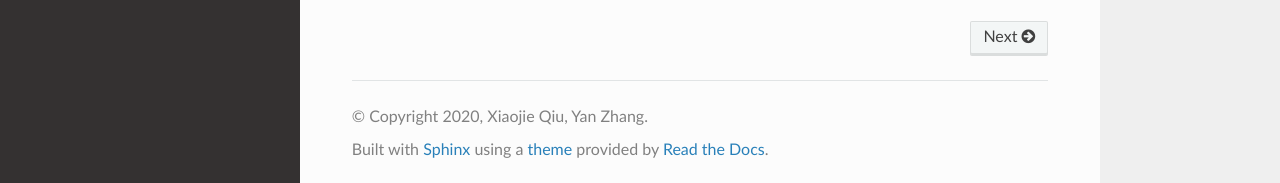
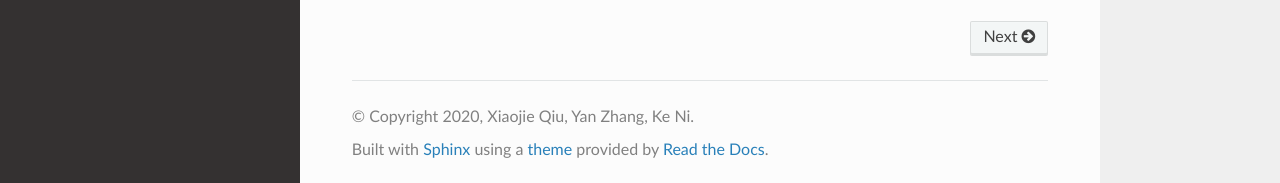
Before and after one commit to aristoteleo/dynamo-release, a Sphinx documentation site: the page built from docs/source/index.rst, in a window 1280 px wide and 900 px high, scrolled down 1888 px. Shown: the part 714-897 px from the top of the window. Built offline with Sphinx 7.4.7 and the Read the Docs theme 2.0.0, drawn with Linux system fonts in a browser that asks for light colours; pages that are not in the unit, such as notebooks, are missing from menus.

```diff
--- a/docs/requirements.txt
+++ b/docs/requirements.txt
@@ -13,13 +13,13 @@ pandas>=0.25.1
 scipy>=1.0
 scikit-learn>=0.19.1
 cvxopt>=1.2.3
-anndata>=0.6.18
+anndata==0.7.5
 loompy>=3.0.5
 matplotlib>=3.1.0
 trimap>=1.0.11
 setuptools
 numdifftools>=0.9.39
-umap-learn>=0.4.3
+umap-learn>=0.5.1
 hdbscan>=0.8.26
 PATSY>=0.5.1
 statsmodels>=0.9.0
--- a/docs/source/conf.py
+++ b/docs/source/conf.py
@@ -61,11 +61,11 @@ nbsphinx_prolog = r"""
 # -- Project information -----------------------------------------------------
 
 project = "dynamo"
-copyright = "2020, Xiaojie Qiu, Yan Zhang"
-author = "Xiaojie Qiu, Yan Zhang"
+copyright = "2020, Xiaojie Qiu, Yan Zhang, Ke Ni"
+author = "Xiaojie Qiu, Yan Zhang, Ke Ni"
 
 # The full version, including alpha/beta/rc tags
-release = "0.95.2"
+release = "0.96"
 
 # -- General configuration ---------------------------------------------------
 
--- a/requirements.txt
+++ b/requirements.txt
@@ -3,7 +3,7 @@ pandas>=0.25.1
 scipy>=1.0
 scikit-learn>=0.19.1
 cvxopt>=1.2.3
-anndata>=0.7.4
+anndata==0.7.5
 loompy>=3.0.5
 matplotlib>=3.1.0
 trimap>=1.0.11
--- a/setup.py
+++ b/setup.py
@@ -9,7 +9,7 @@ with open("README.md", "r") as fh:
 
 setup(
     name="dynamo-release",
-    version="0.95.2",
+    version="0.96.0",
     python_requires=">=3.7",
     install_requires=[l.strip() for l in Path("requirements.txt").read_text("utf-8").splitlines()],  # 'yt>=3.5.1',
     extras_require={
@@ -27,7 +27,7 @@ setup(
         "Operating System :: OS Independent",
     ],
     #     include_dirs=[np.get_include()],
-    author="Xiaojie Qiu, Yan Zhang",
+    author="Xiaojie Qiu, Yan Zhang, Ke Ni",
     author_email="xqiu.sc@gmail.com",
     description="Mapping Vector Field of Single Cells",
     long_description=long_description,
```
